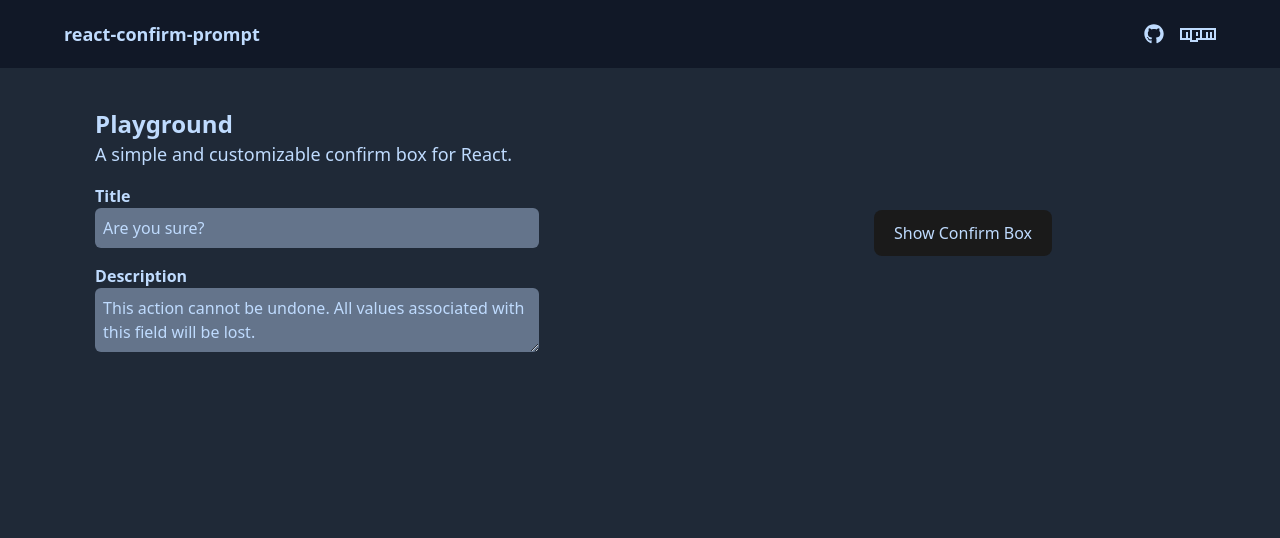
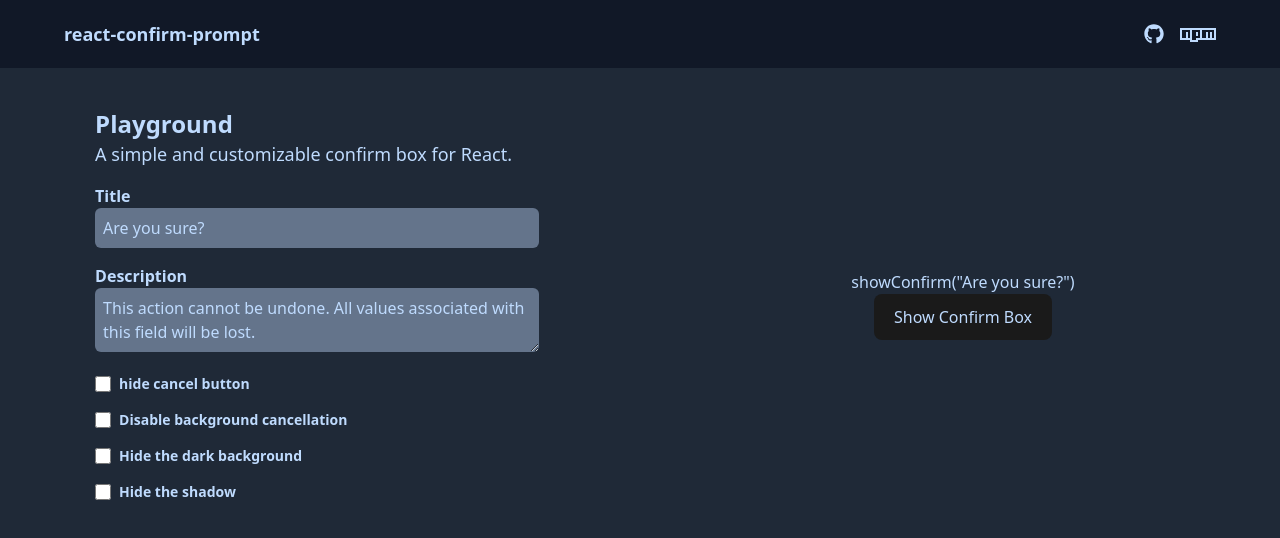
Before and after one commit to nipun-dezoysa/confirm-prompt-demo, a React (Vite) app: page / in a window 1280 px wide. Shown: the top 538 px of the page. Built offline with nearby package versions, Linux system fonts and the light colour scheme.

Commit message:
Boolean checkboxes

```diff
--- a/src/App.tsx
+++ b/src/App.tsx
@@ -7,16 +7,31 @@ import useAutosizeTextArea from "./useAutosizeTextArea";
 function App() {
   const textAreaRef = useRef<HTMLTextAreaElement>(null);
   const [result, setResult] = useState("");
-  const [options, setOptions] = useState({});
   const [title, setTitle] = useState("Are you sure?");
-  const [des, setDes] = useState(
+  const [description, setDescription] = useState(
     "This action cannot be undone. All values associated with this field will be lost."
   );
+  const [confirmLabel, setConfirmLabel] = useState("");
+  const [confirmColor, setConfirmColor] = useState("");
+  const [confirmTextColor, setConfirmTextColor] = useState("");
+  const [cancelLabel, setCancelLabel] = useState("");
+  const [cancelColor, setCancelColor] = useState("");
+  const [cancelTextColor, setCancelTextColor] = useState("");
+  const [hideCancel, setHideCancel] = useState(false);
+  const [disableBlur, setDisableBlur] = useState(false);
+  const [type, setType] = useState("info" as any);
+  const [color, setColor] = useState("");
+  const [hoverColor, setHoverColor] = useState("");
+  const [hoverTextColor, setHoverTextColor] = useState("");
+  const [iconColor, setIconColor] = useState("");
+  const [hideBackground, setHideBackground] = useState(false);
+  const [hideShadow, setHideShadow] = useState(false);
+  const [animation, setAnimation] = useState("scale" as any);
 
-  useAutosizeTextArea(textAreaRef.current, des);
+  useAutosizeTextArea(textAreaRef.current, description);
   const handleChange = (evt: React.ChangeEvent<HTMLTextAreaElement>) => {
     const val = evt.target?.value;
-    setDes(val);
+    setDescription(val);
   };
 
   return (
@@ -67,19 +82,82 @@ function App() {
               className="side-text"
               ref={textAreaRef}
               rows={2}
-              value={des}
+              value={description}
             />
+          </div>
+          <div className="side-section check">
+            <input
+              className="side-check"
+              type="checkbox"
+              id="can"
+              checked={hideCancel}
+              onChange={() => setHideCancel(!hideCancel)}
+            />
+            <label className="side-lable" htmlFor="can">
+              hide cancel button
+            </label>
+          </div>
+          <div className="side-section check">
+            <input
+              className="side-check"
+              type="checkbox"
+              id="blur"
+              checked={disableBlur}
+              onChange={() => setDisableBlur(!disableBlur)}
+            />
+            <label className="side-lable" htmlFor="blur">
+              Disable background cancellation
+            </label>
+          </div>
+          <div className="side-section check">
+            <input
+              className="side-check"
+              type="checkbox"
+              id="background"
+              checked={hideBackground}
+              onChange={() => setHideBackground(!hideBackground)}
+            />
+            <label className="side-lable" htmlFor="background">
+              Hide the dark background
+            </label>
+          </div>
+          <div className="side-section check">
+            <input
+              className="side-check"
+              type="checkbox"
+              id="shadow"
+              checked={hideShadow}
+              onChange={() => setHideShadow(!hideShadow)}
+            />
+            <label className="side-lable" htmlFor="shadow">
+              Hide the shadow
+            </label>
           </div>
         </div>
         <div className="w-[50%] flex flex-col items-center justify-center">
           <h1 className=" font-bold text-4xl">{result}</h1>
+          <p>showConfirm("{title}")</p>
           <button
             className="gg"
             onClick={() =>
               showConfirm(title, {
-                description:
-                  "",
-                type: "warning",
+                description,
+                confirmLabel,
+                confirmColor,
+                confirmTextColor,
+                cancelLabel,
+                cancelColor,
+                cancelTextColor,
+                hideCancel,
+                disableBlur,
+                type,
+                color,
+                hoverColor,
+                hoverTextColor,
+                iconColor,
+                hideBackground,
+                hideShadow,
+                animation,
               }).then((res) => {
                 if (res) {
                   setResult("Confirmed");
--- a/src/index.css
+++ b/src/index.css
@@ -2,14 +2,26 @@
 @tailwind components;
 @tailwind utilities;
 
-.side-section{
-  @apply w-[70%]
+.side-section {
+  @apply w-[70%];
 }
 
-.side-title{
-  @apply  font-semibold
+.side-title {
+  @apply font-semibold;
 }
 
-.side-text{
-  @apply w-full p-2 rounded-md bg-slate-500
+.side-text {
+  @apply w-full p-2 rounded-md bg-slate-500;
 }
+
+.check{
+  @apply flex items-center
+}
+
+.side-check {
+  @apply w-4 h-4 text-blue-600 rounded focus:ring-blue-600 ring-offset-gray-800 focus:ring-2 bg-gray-700 border-gray-600;
+}
+
+.side-lable{
+  @apply ms-2 text-sm font-semibold text-blue-200
+}
```
